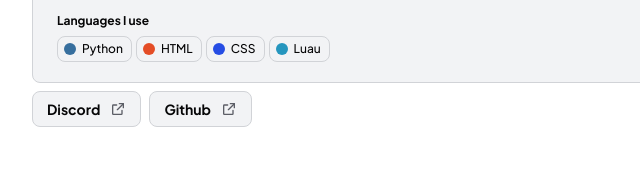
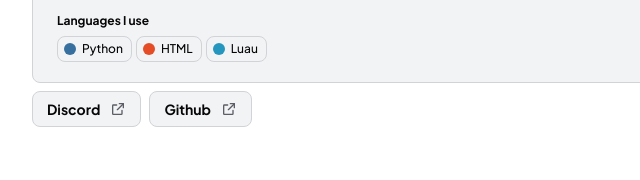
Before and after one commit to endormant/endormant.github.io, a plain HTML site: page index.html in a window 1280 px wide. Shown: the part 283-463 px from the top of the page, 144-784 px from the left. Drawn offline with Linux system fonts and the light colour scheme; no server answers.

Commit message:
Update index.html

```diff
--- a/index.html
+++ b/index.html
@@ -357,7 +357,7 @@ const PROFILE = {
   now: "Currently doomscrolling",
   banner: "",                           // optional banner image for the top card, e.g. "banner.png"
   bannerColor: "",                      // or a colour, e.g. "#5865f2"
-  languages: ["Python", "HTML", "CSS", "Luau"],
+  languages: ["Python", "HTML", "Luau"],
   links: [
     { label: "Discord", url: "https://discord.com/users/1187057219787833415" },       // sample: your server invite or profile link
     { label: "Github",  url: "https://github.com/" }         // sample: your GitHub profile
```
